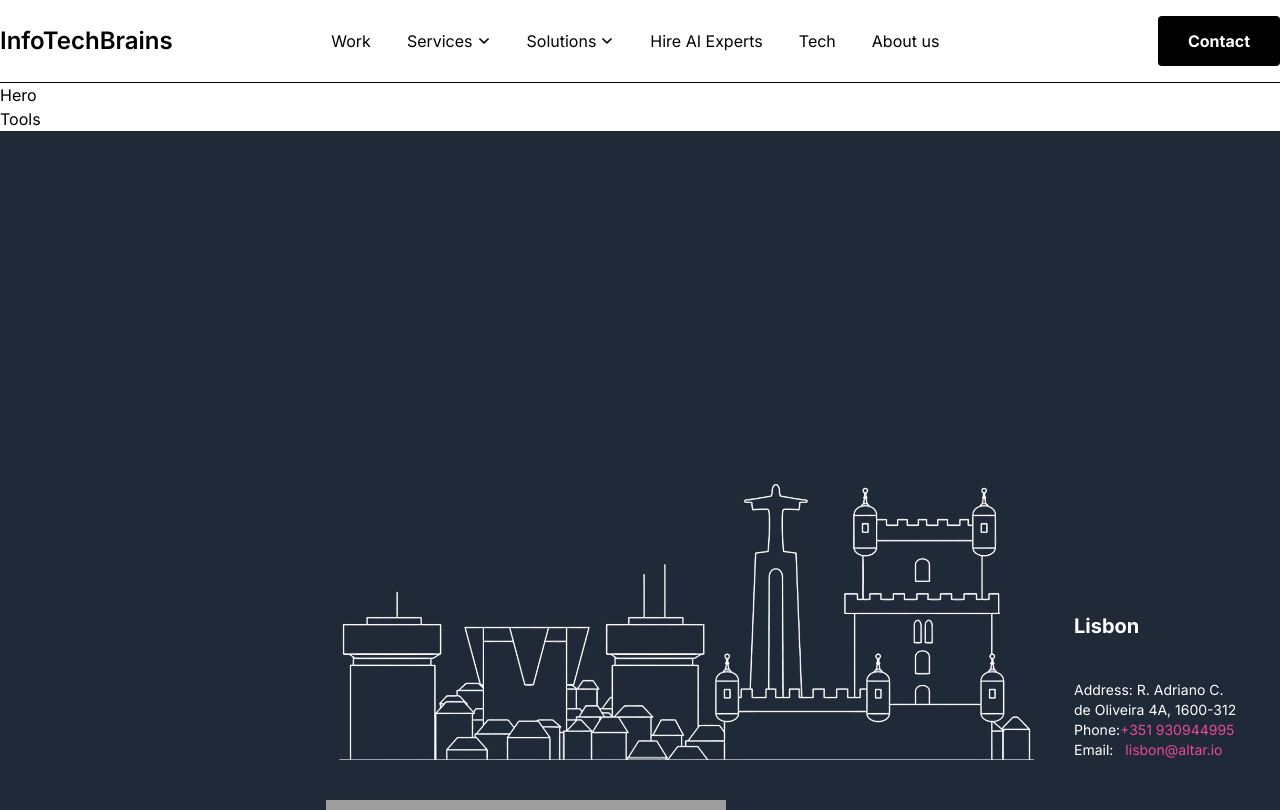
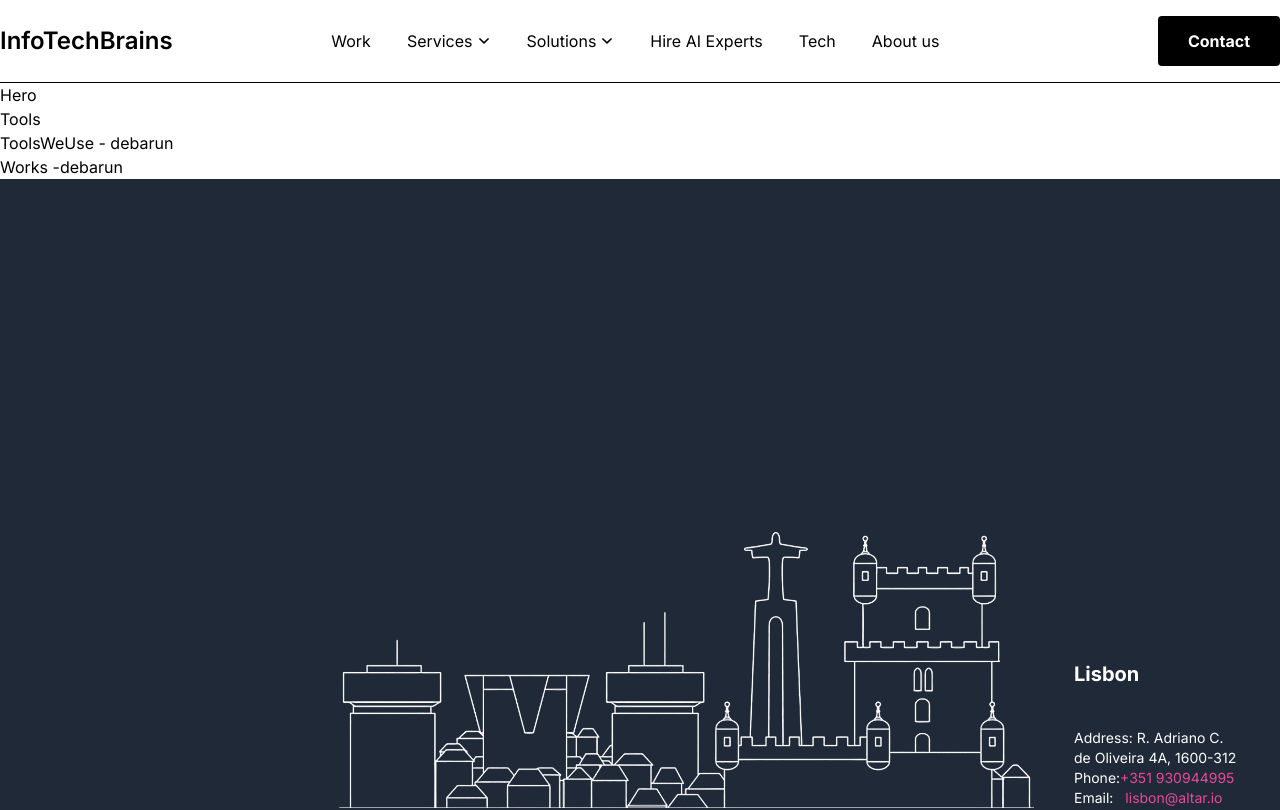
Before and after one commit to paldebarun/infotechbrains, a Next.js app: page /tech in a window 1280 px wide. Shown: the top 810 px of the page. Built offline with nearby package versions, Linux system fonts and the light colour scheme; grey boxes are pictures that could not be loaded.

Commit message:
added components for tech page

```diff
--- a/app/(routes)/tech/page.tsx
+++ b/app/(routes)/tech/page.tsx
@@ -5,6 +5,8 @@ import Navbar from '@/components/Navbar'
 import Footer from '@/components/Footer'
 import Hero from '@/components/(pages)/tech/Hero';
 import Tool from '@/components/(pages)/tech/Tools';
+import Toolsweuse from '@/components/(pages)/tech/ToolsWeUse';
+import Works from '@/components/(pages)/tech/Works';
 
 export const metadata: Metadata = {
     title: "Tech & Tools | Info Tech Brains",
@@ -18,6 +20,8 @@ const page = () => {
             <main>
                 <Hero />
                 <Tool />
+                <Toolsweuse />
+                <Works />
             </main>
             <Footer />
         </>
--- /dev/null
+++ b/components/(pages)/tech/ToolsWeUse.jsx
@@ -0,0 +1,9 @@
+import React from 'react'
+
+const ToolsWeUse = () => {
+    return (
+        <div>ToolsWeUse - debarun</div>
+    )
+}
+
+export default ToolsWeUse
--- /dev/null
+++ b/components/(pages)/tech/Works.jsx
@@ -0,0 +1,9 @@
+import React from 'react'
+
+const Works = () => {
+    return (
+        <div>Works -debarun</div>
+    )
+}
+
+export default Works
```
